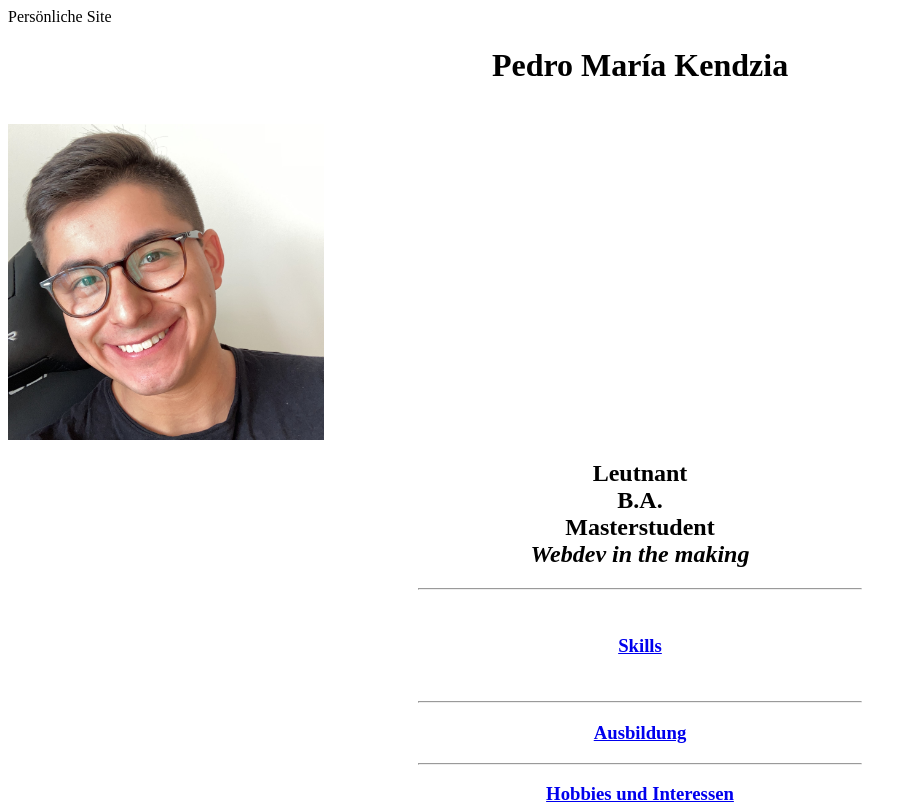
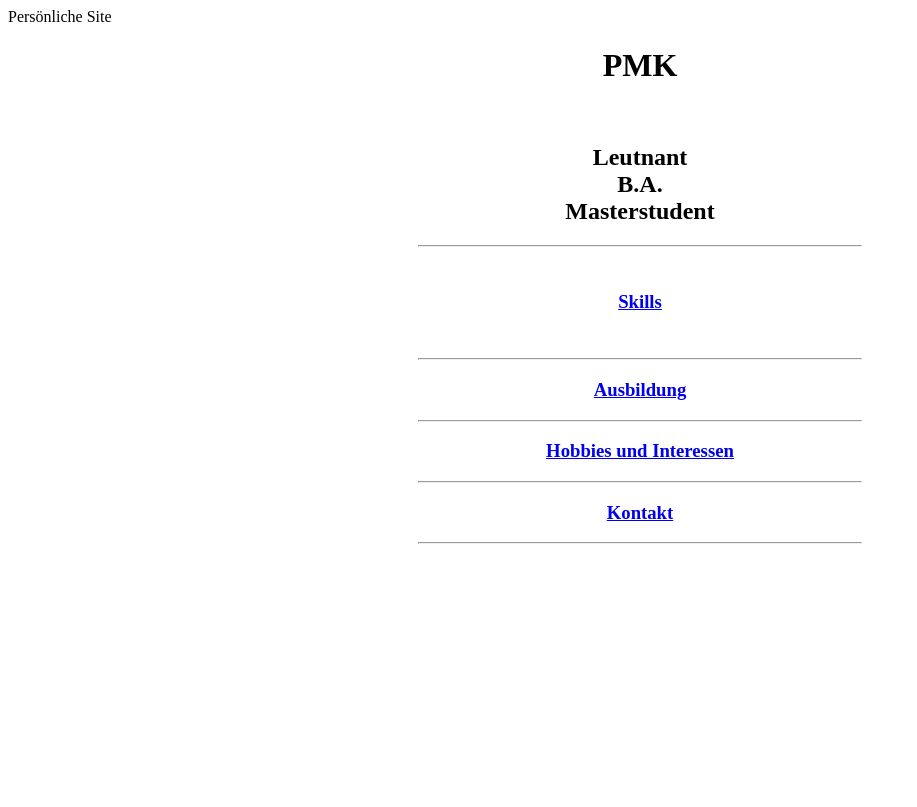
Before and after one commit to ChoccyLama/CV, a plain HTML site: page index.html in a window 1280 px wide. Shown: the top 807 px of the page, without its empty margins (0-917 px from the left). Drawn offline with Linux system fonts and the light colour scheme.

Commit message:
Update index.html

```diff
--- a/index.html
+++ b/index.html
@@ -7,11 +7,11 @@
 </head>
 
 <body>
-  <h1 align=middle>Pedro María Kendzia</h1>
+  <h1 align=middle>PMK</h1>
   <br>
-  <img src="https://choccylama.github.io/CV/3F566EE0-A972-40DA-BD4A-C85132629AA7.JPG" alt="Portrait von mir" height="25%" width="25%" align=middle>
+  <!---<img src="https://choccylama.github.io/CV/3F566EE0-A972-40DA-BD4A-C85132629AA7.JPG" alt="Portrait von mir" height="25%" width="25%" align=middle>--->
   <!--- Upload eines eigenen Bildes zu: www.photobucket.de , um eine URL zu erhalten und mit dieser ein Bild in die eigene Website einfügen zu können. --->
-  <h2 align=middle>Leutnant <br> B.A. <br> Masterstudent <br> <em> Webdev in the making </em> </h2>
+  <h2 align=middle>Leutnant <br> B.A. <br> Masterstudent <br> </h2>
   <hr align=middle width=35%>
   <br>
 
@@ -58,7 +58,7 @@
   <h3 align=middle><a href="https://choccylama.github.io/CV//Kontakt.html">Kontakt</a></h3>
   <hr align=middle width=35%>
   <br>
-
+<!---
 <h5>Login für den Bonus-Bereich</h5>
 <table>
   <tr>
@@ -70,7 +70,7 @@
     <td><input type="password"/></td>
   </tr>
 </table>
-
+--->
 </body>
 
 </html>
```
